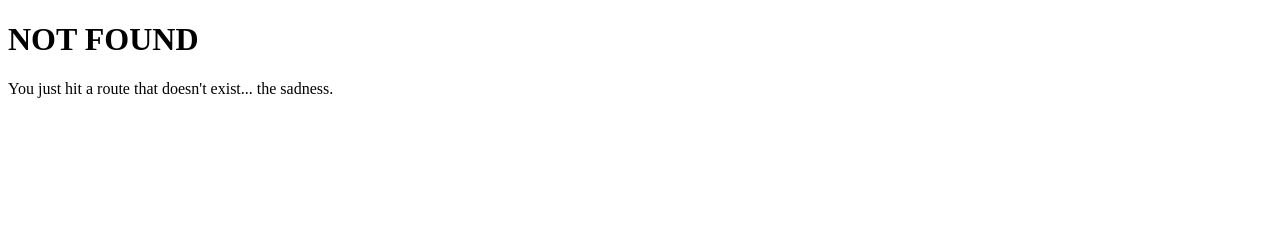
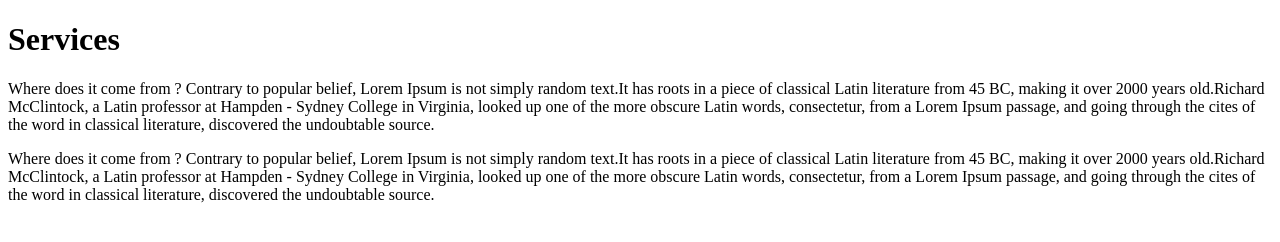
Before and after one commit to HuangStanley050/gatsby-test, a Gatsby site: page /services in a window 1280 px wide. Before the commit this address had no page. Built offline with nearby package versions, Linux system fonts and the light colour scheme; Gatsby itself is replaced by a stand-in of ours.

Commit message:
added menu component and 3 pages

```diff
--- a/gatsby-config.js
+++ b/gatsby-config.js
@@ -1,6 +1,6 @@
 module.exports = {
   siteMetadata: {
-    title: 'Gatsby Default Starter',
+    title: 'Gatsby Crash Course',
   },
   plugins: ['gatsby-plugin-react-helmet'],
 }
--- a/src/components/header.js
+++ b/src/components/header.js
@@ -5,7 +5,7 @@ const Header = ({ siteTitle }) => (
   <div
     style={{
       background: 'rebeccapurple',
-      marginBottom: '1.45rem',
+      marginBottom: '0',
     }}
   >
     <div
--- /dev/null
+++ b/src/components/menu.js
@@ -0,0 +1,25 @@
+import React from "react";
+import Link from "gatsby-link";
+
+const Menu = () => (
+    <div style={{
+        background:'#f4f4f4',
+        paddingTop:'10px',
+    }}>
+    <ul style={{
+        listStyle:'none',
+        display:'flex',
+        justifyContent:'space-evenly'
+    }}>
+        <li><Link to="/">Home</Link></li>
+        <li><Link to="/about">About</Link></li>
+        <li><Link to="/services">Services</Link></li>
+
+    </ul>
+    </div>
+
+);
+
+
+
+export default Menu;
--- /dev/null
+++ b/src/pages/services.js
@@ -0,0 +1,31 @@
+import React from "react";
+
+const ServicesPage = () => {
+    return (
+        <div>
+         <h1>Services</h1>
+        <p>
+
+    Where does it come from ?
+    Contrary to popular belief,
+    Lorem Ipsum is not simply random text.It has roots in a piece of classical Latin literature from 45 BC,
+    making it over 2000 years old.Richard McClintock,
+    a Latin professor at Hampden - Sydney College in Virginia,
+    looked up one of the more obscure Latin words, consectetur, from a Lorem Ipsum passage,
+    and going through the cites of the word in classical literature, discovered the undoubtable source.
+        </p>
+        <p>
+
+    Where does it come from ?
+    Contrary to popular belief,
+    Lorem Ipsum is not simply random text.It has roots in a piece of classical Latin literature from 45 BC,
+    making it over 2000 years old.Richard McClintock,
+    a Latin professor at Hampden - Sydney College in Virginia,
+    looked up one of the more obscure Latin words, consectetur, from a Lorem Ipsum passage,
+    and going through the cites of the word in classical literature, discovered the undoubtable source.
+        </p>
+        </div>
+    )
+};
+
+export default ServicesPage;
```
Also changed, not shown: src/layouts/index.js (+5 -4 lines), src/pages/about.js (added, +21 -0 lines), src/pages/index.js (+3 -5 lines).
